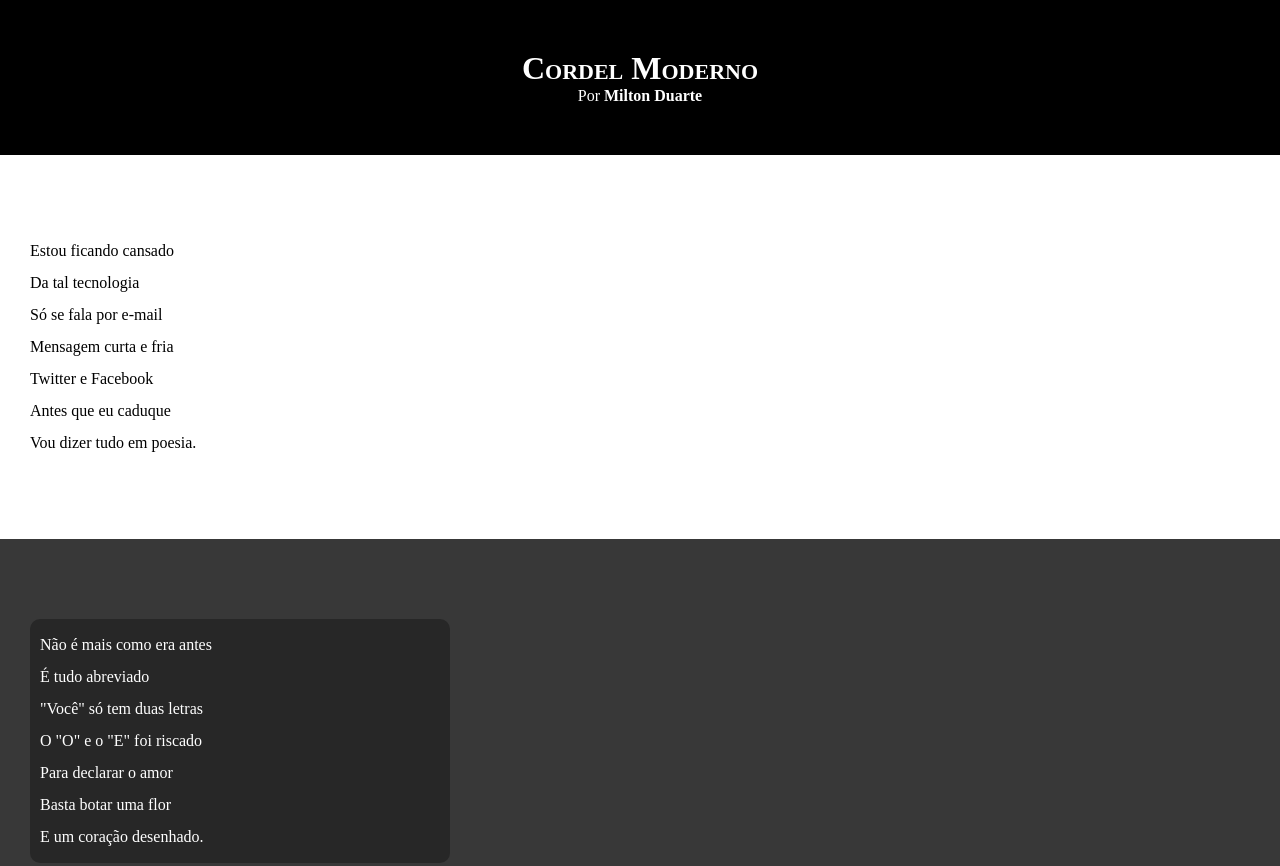
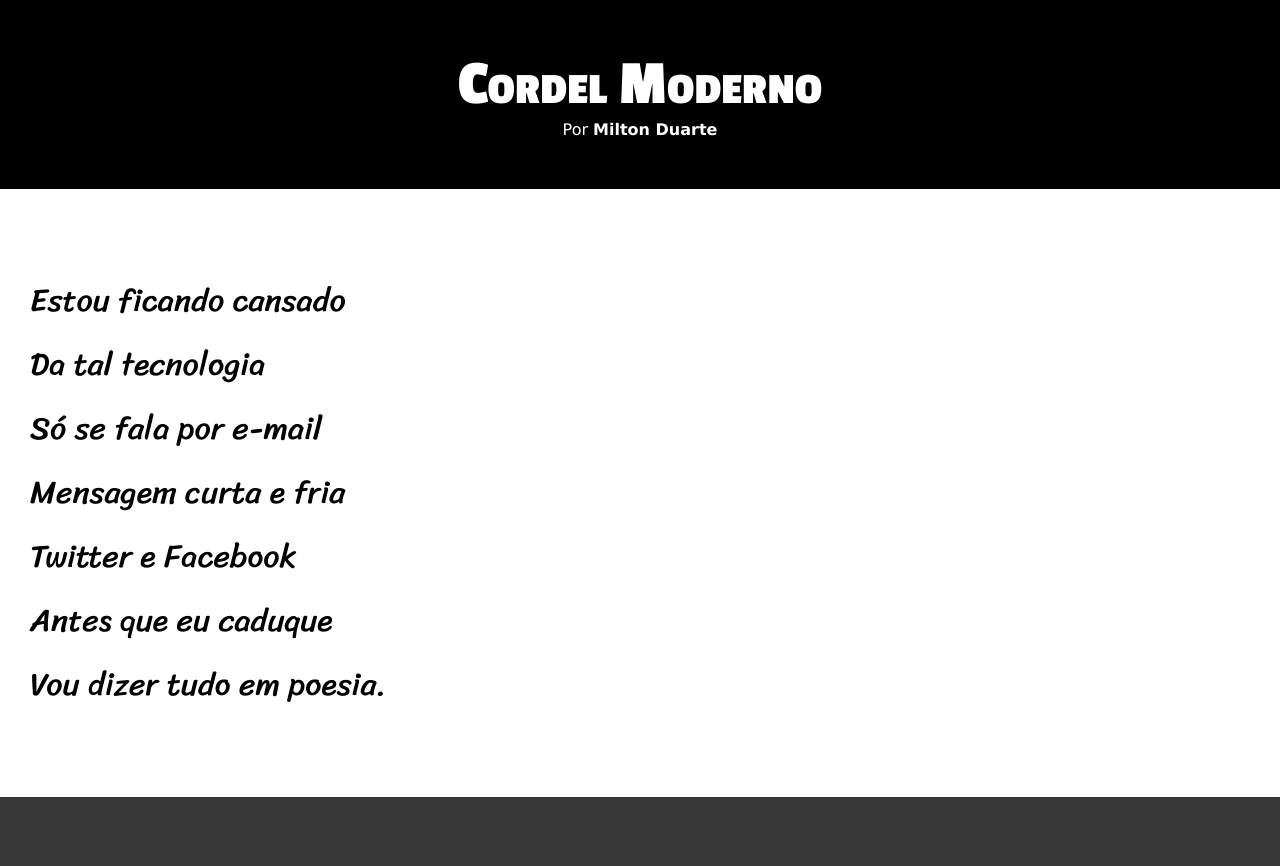
Before and after one commit to CassianoFrancisco/html-css, a plain HTML site: page Exercicios/d012/index.html in a window 1280 px wide. Shown: the top 866 px of the page. Drawn offline with Linux system fonts and the light colour scheme.

Commit message:
atualizei o css + uma *

```diff
--- a/Exercicios/d012/estilo/style.css
+++ b/Exercicios/d012/estilo/style.css
@@ -1,13 +1,25 @@
 @charset "UTF-8";
+
+@import url('https://fonts.googleapis.com/css2?family=Passion+One:wght@400;700;900&display=swap');
+@import url('https://fonts.googleapis.com/css2?family=Sriracha&display=swap');
+
+:root{
+    --fonte1: Verdana, Geneva, Tahoma, sans-serif;
+    --fonte2: "Passion One", sans-serif;
+    --fonte3: "Sriracha", cursive;
+}
 
 *{
     margin: 0px;
     padding: 0px;
+    font-size: 1em;
+
 }
 
 html, body{
     background-color: darkgray;
     min-width: 100vh;
+    font-family: var(--fonte1);
 }
 
 header{
@@ -19,6 +31,8 @@ header{
 header > h1{
     padding-top: 50px;
     font-variant: small-caps;
+    font-family: var(--fonte2);
+    font-size: 5vw;
 }
 
 header > p{
@@ -41,11 +55,13 @@ section{
     padding-bottom: 10vh;
     line-height: 2em;
     padding-left: 30px;
+    font-family: var(--fonte3);
+    font-size: 2.5vw;
 }
 
 section.imagem > p{
 
-    width: 400px;
+    display: inline-block;
     background-color: rgba(0, 0, 0, 0.315);
     border-radius: 10px;
     padding: 10px;
```
